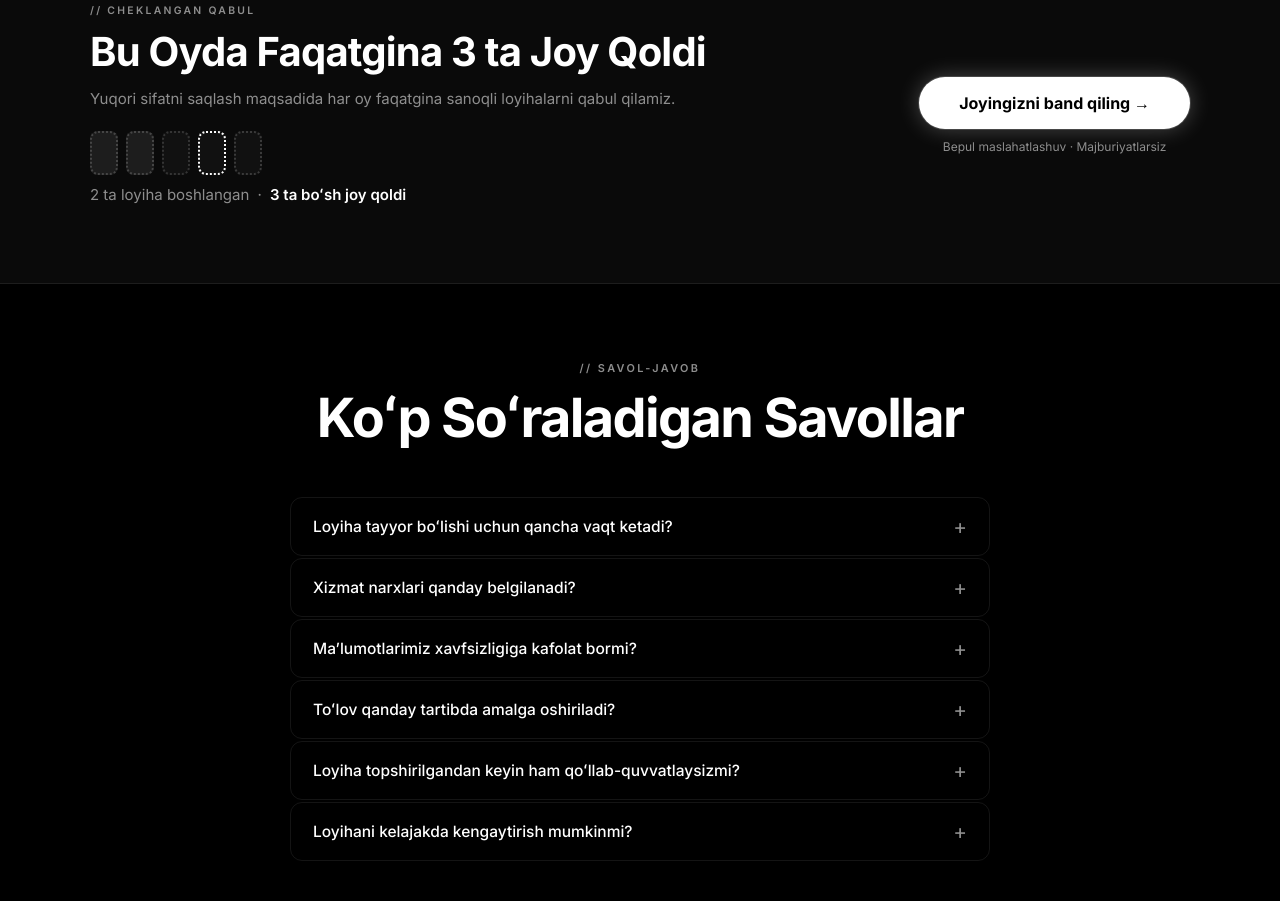
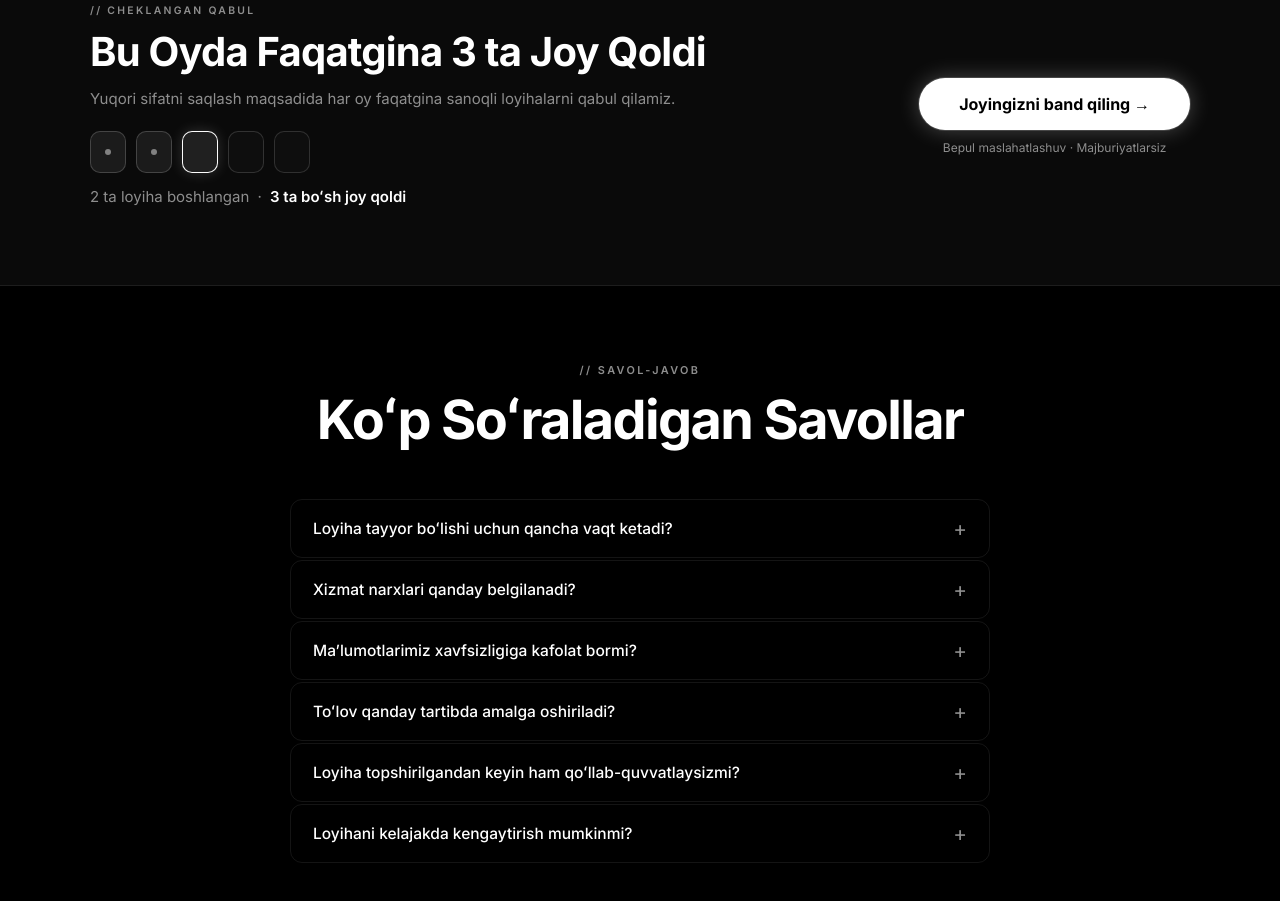
Before and after one commit to Lochinbek-Rasuljonov/mrastronaut, a website: page index.html in a window 1280 px wide. Shown: the part 3260-4161 px from the top of the page. Drawn offline with Linux system fonts and the light colour scheme.

Commit message:
fix(urgency): premium solid rounded glass cards with occupied status indicator

```diff
--- a/index.html
+++ b/index.html
@@ -56,7 +56,7 @@
   <link rel="preconnect" href="https://fonts.googleapis.com" />
   <link rel="preconnect" href="https://fonts.gstatic.com" crossorigin />
   <link href="https://fonts.googleapis.com/css2?family=Inter:wght@400;500;600;700&display=swap" rel="stylesheet" />
-  <link rel="stylesheet" href="styles.css?v=61" />
+  <link rel="stylesheet" href="styles.css?v=62" />
 </head>
 <body>
 
--- a/styles.css
+++ b/styles.css
@@ -45,9 +45,9 @@ img{display:block;}
 @keyframes menuIn{from{opacity:0;transform:translateX(-50%) translateY(-10px) scale(.97);}to{opacity:1;transform:translateX(-50%) translateY(0) scale(1);}}
 @keyframes linkIn{from{opacity:0;transform:translateX(-8px);}to{opacity:1;transform:translateX(0);}}
 @keyframes scrollB{0%,100%{transform:translateX(-50%) translateY(0);opacity:.6;}50%{transform:translateX(-50%) translateY(7px);opacity:1;}}
-@keyframes slotPing1{0%{border-color:#fff;}25%,75%{border-color:rgba(255,255,255,.15);}100%{border-color:#fff;}}
-@keyframes slotPing2{0%{border-color:rgba(255,255,255,.15);}25%{border-color:#fff;}50%{border-color:rgba(255,255,255,.15);}75%{border-color:#fff;}100%{border-color:rgba(255,255,255,.15);}}
-@keyframes slotPing3{0%,25%{border-color:rgba(255,255,255,.15);}50%{border-color:#fff;}75%,100%{border-color:rgba(255,255,255,.15);}}
+@keyframes slotPing1{0%{border-color:#fff;background:rgba(255,255,255,.09);box-shadow:0 0 14px rgba(255,255,255,.16);}25%,75%{border-color:rgba(255,255,255,.14);background:rgba(255,255,255,.02);box-shadow:none;}100%{border-color:#fff;background:rgba(255,255,255,.09);box-shadow:0 0 14px rgba(255,255,255,.16);}}
+@keyframes slotPing2{0%{border-color:rgba(255,255,255,.14);background:rgba(255,255,255,.02);box-shadow:none;}25%{border-color:#fff;background:rgba(255,255,255,.09);box-shadow:0 0 14px rgba(255,255,255,.16);}50%{border-color:rgba(255,255,255,.14);background:rgba(255,255,255,.02);box-shadow:none;}75%{border-color:#fff;background:rgba(255,255,255,.09);box-shadow:0 0 14px rgba(255,255,255,.16);}100%{border-color:rgba(255,255,255,.14);background:rgba(255,255,255,.02);box-shadow:none;}}
+@keyframes slotPing3{0%,25%{border-color:rgba(255,255,255,.14);background:rgba(255,255,255,.02);box-shadow:none;}50%{border-color:#fff;background:rgba(255,255,255,.09);box-shadow:0 0 14px rgba(255,255,255,.16);}75%,100%{border-color:rgba(255,255,255,.14);background:rgba(255,255,255,.02);box-shadow:none;}}
 @keyframes fadeUp{from{opacity:0;transform:translateY(28px);}to{opacity:1;transform:translateY(0);}}
 
 .anim{animation:reveal .85s cubic-bezier(.22,1,.36,1) forwards;animation-delay:var(--d,0s);opacity:0;}
@@ -234,13 +234,14 @@ body.menu-open{overflow:hidden;}
 .urg-tag{display:block;font-family:var(--sans);font-weight:600;font-size:.65rem;letter-spacing:.22em;color:var(--muted);margin-bottom:12px;}
 .urgency-left h2{font-family:var(--sans);font-weight:700;font-size:clamp(22px,3.5vw,40px);letter-spacing:-.02em;line-height:1.15;margin-bottom:12px;}
 .urgency-left p{color:var(--muted);font-size:clamp(13px,1.3vw,15px);line-height:1.6;margin-bottom:20px;}
-.slots{display:flex;gap:8px;margin-bottom:8px;}
-.slot{width:28px;height:44px;border-radius:8px;border:2px dotted;transition:border-color .3s,background .3s,box-shadow .3s,transform .3s;}
-.slot.taken{background:rgba(255,255,255,.08);border-color:rgba(255,255,255,.18);}
-.slot.open{background:rgba(255,255,255,.03);border-color:rgba(255,255,255,.15);transition:none;}
-.slots .slot.open:nth-child(3),.slot.open.slot-1{animation:slotPing1 2s ease-in-out infinite;}
-.slots .slot.open:nth-child(4),.slot.open.slot-2{animation:slotPing2 2s ease-in-out infinite;}
-.slots .slot.open:nth-child(5),.slot.open.slot-3{animation:slotPing3 2s ease-in-out infinite;}
+.slots{display:flex;gap:10px;margin-bottom:12px;}
+.slot{width:36px;height:42px;border-radius:10px;border:1.5px solid;position:relative;display:flex;align-items:center;justify-content:center;box-sizing:border-box;}
+.slot.taken{background:rgba(255,255,255,.07);border-color:rgba(255,255,255,.18);}
+.slot.taken::after{content:'';width:6px;height:6px;border-radius:50%;background:rgba(255,255,255,.45);}
+.slot.open{background:rgba(255,255,255,.02);border-color:rgba(255,255,255,.14);transition:none;}
+.slots .slot.open:nth-child(3),.slot.open.slot-1{animation:slotPing1 2.2s ease-in-out infinite;}
+.slots .slot.open:nth-child(4),.slot.open.slot-2{animation:slotPing2 2.2s ease-in-out infinite;}
+.slots .slot.open:nth-child(5),.slot.open.slot-3{animation:slotPing3 2.2s ease-in-out infinite;}
 .slots-label{font-size:12.5px;color:var(--muted);}
 .slots-label .urg-open::before{content:' · ';color:var(--muted);margin:0 4px;font-weight:400;}
 .urg-open{color:#fff;font-weight:600;}
```
